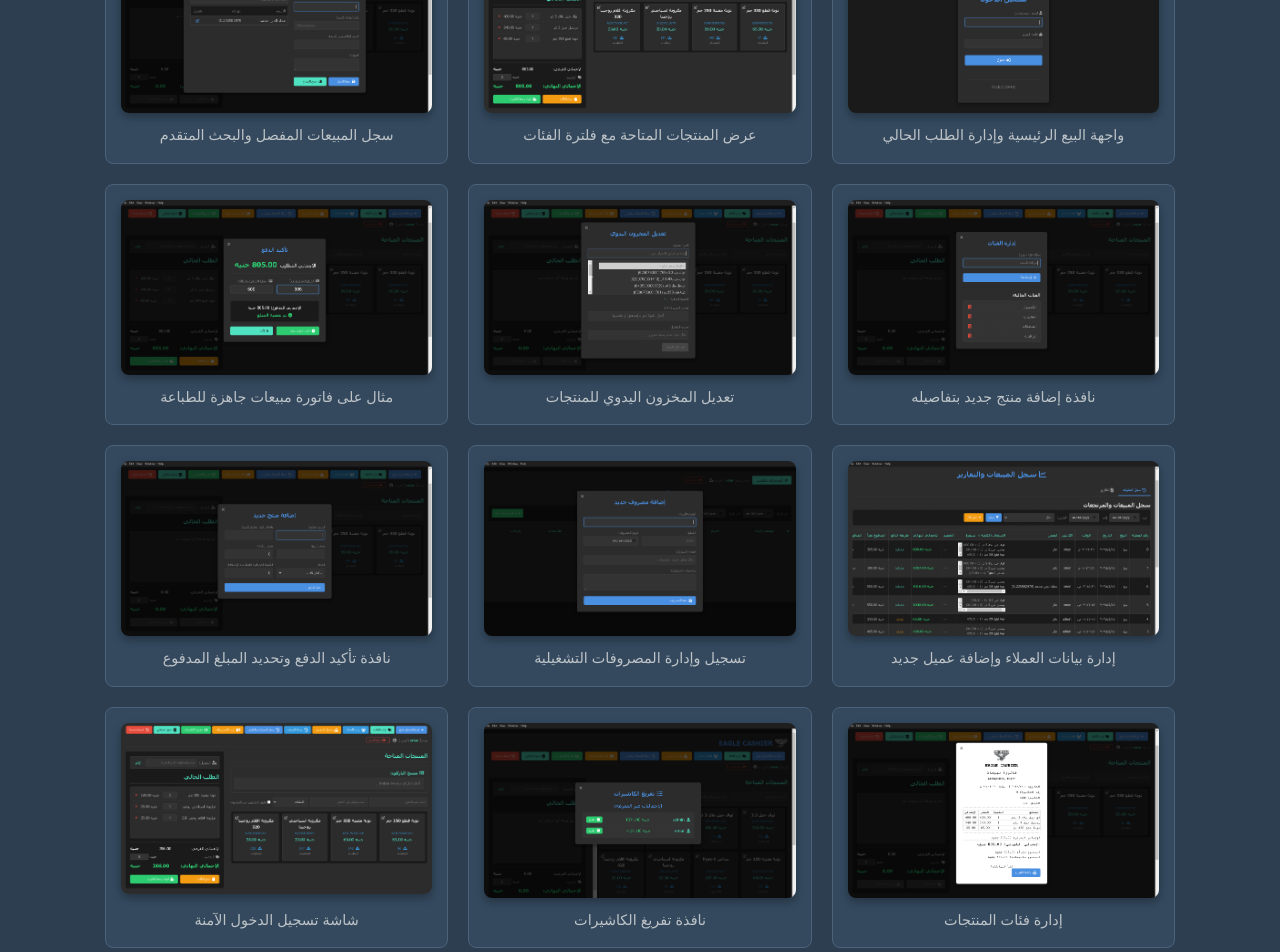
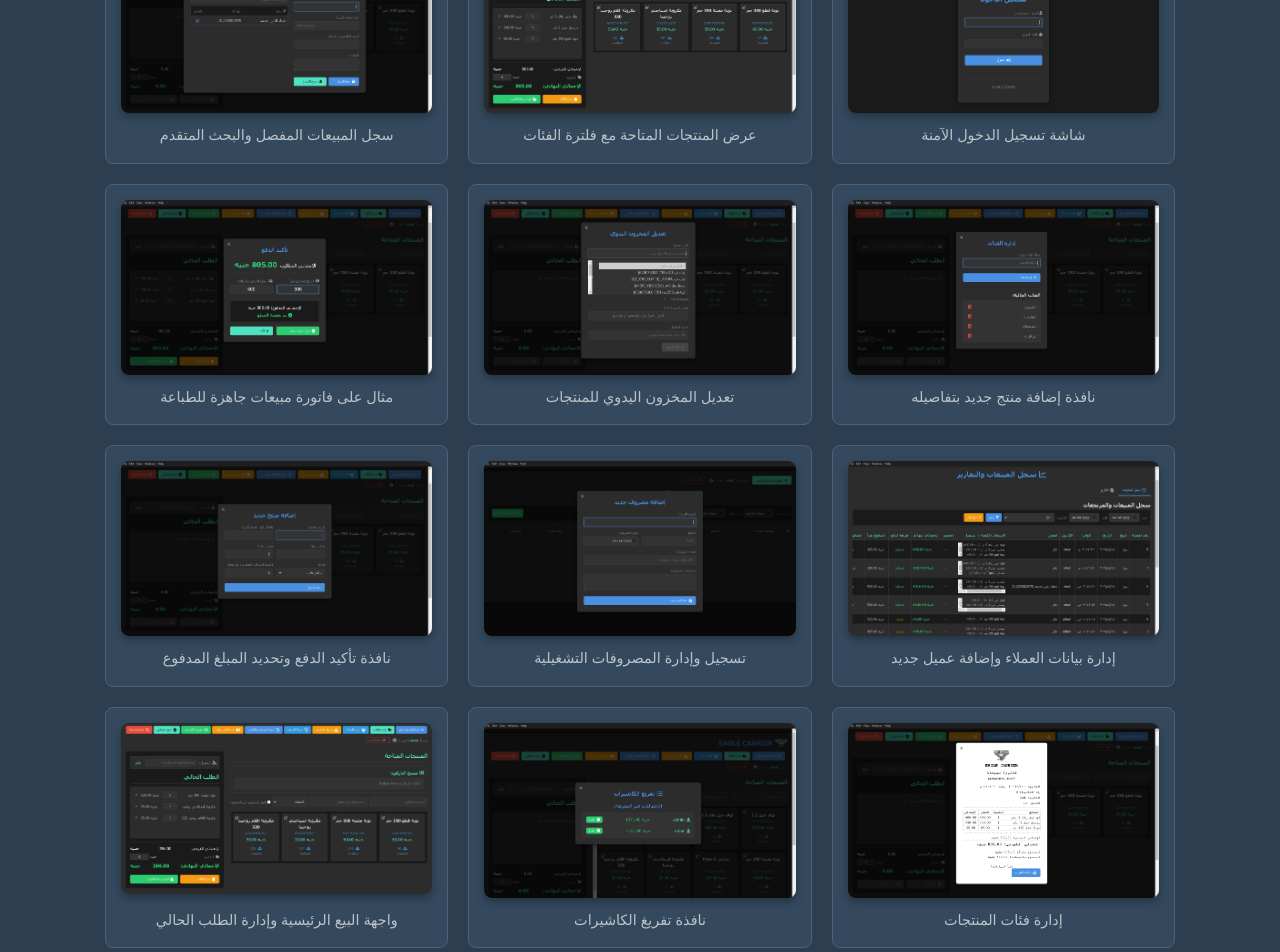
Before and after one commit to omaressamit/pos, a plain HTML site: page index.html in a window 1280 px wide. Shown: the part 1460-2412 px from the top of the page. Drawn offline with Linux system fonts and the light colour scheme.

Commit message:
Update index.html

```diff
--- a/index.html
+++ b/index.html
@@ -217,7 +217,7 @@
             <div class="container">
                 <h2>شاهد النظام أثناء العمل</h2>
                 <div class="screenshots-grid">
-                    <div class="screenshot-item observe"><img src="1.png" alt="واجهة البيع الرئيسية" class="screenshot-img"><p>واجهة البيع الرئيسية وإدارة الطلب الحالي</p></div>
+                    <div class="screenshot-item observe"><img src="1.png" alt="شاشة تسجيل الدخول" class="screenshot-img"><p>شاشة تسجيل الدخول الآمنة</p></div>
                     <div class="screenshot-item observe"><img src="3.png" alt="عرض المنتجات المتاحة" class="screenshot-img"><p>عرض المنتجات المتاحة مع فلترة الفئات</p></div>
                     <div class="screenshot-item observe"><img src="8.png" alt="سجل المبيعات والتقارير" class="screenshot-img"><p>سجل المبيعات المفصل والبحث المتقدم</p></div>
                     <div class="screenshot-item observe"><img src="7.png" alt="إضافة منتج جديد" class="screenshot-img"><p>نافذة إضافة منتج جديد بتفاصيله</p></div>
@@ -228,7 +228,7 @@
                     <div class="screenshot-item observe"><img src="6.png" alt="تأكيد الدفع" class="screenshot-img"><p>نافذة تأكيد الدفع وتحديد المبلغ المدفوع</p></div>
                     <div class="screenshot-item observe"><img src="5.png" alt="إدارة الفئات" class="screenshot-img"><p>إدارة فئات المنتجات</p></div>
                     <div class="screenshot-item observe"><img src="11.png" alt="تفريغ الكاشيرات" class="screenshot-img"><p>نافذة تفريغ الكاشيرات</p></div>
-                    <div class="screenshot-item observe"><img src="2.png" alt="شاشة تسجيل الدخول" class="screenshot-img"><p>شاشة تسجيل الدخول الآمنة</p></div>
+                    <div class="screenshot-item observe"><img src="2.png" alt="واجهة البيع الرئيسية" class="screenshot-img"><p>واجهة البيع الرئيسية وإدارة الطلب الحالي</p></div>
                     <div class="screenshot-item observe"><img src="13.png" alt="حركة الصنف وتتبع التغييرات" class="screenshot-img"><p>تتبع حركة الأصناف وسجل التغييرات</p></div>
                 </div>
             </div>
```
